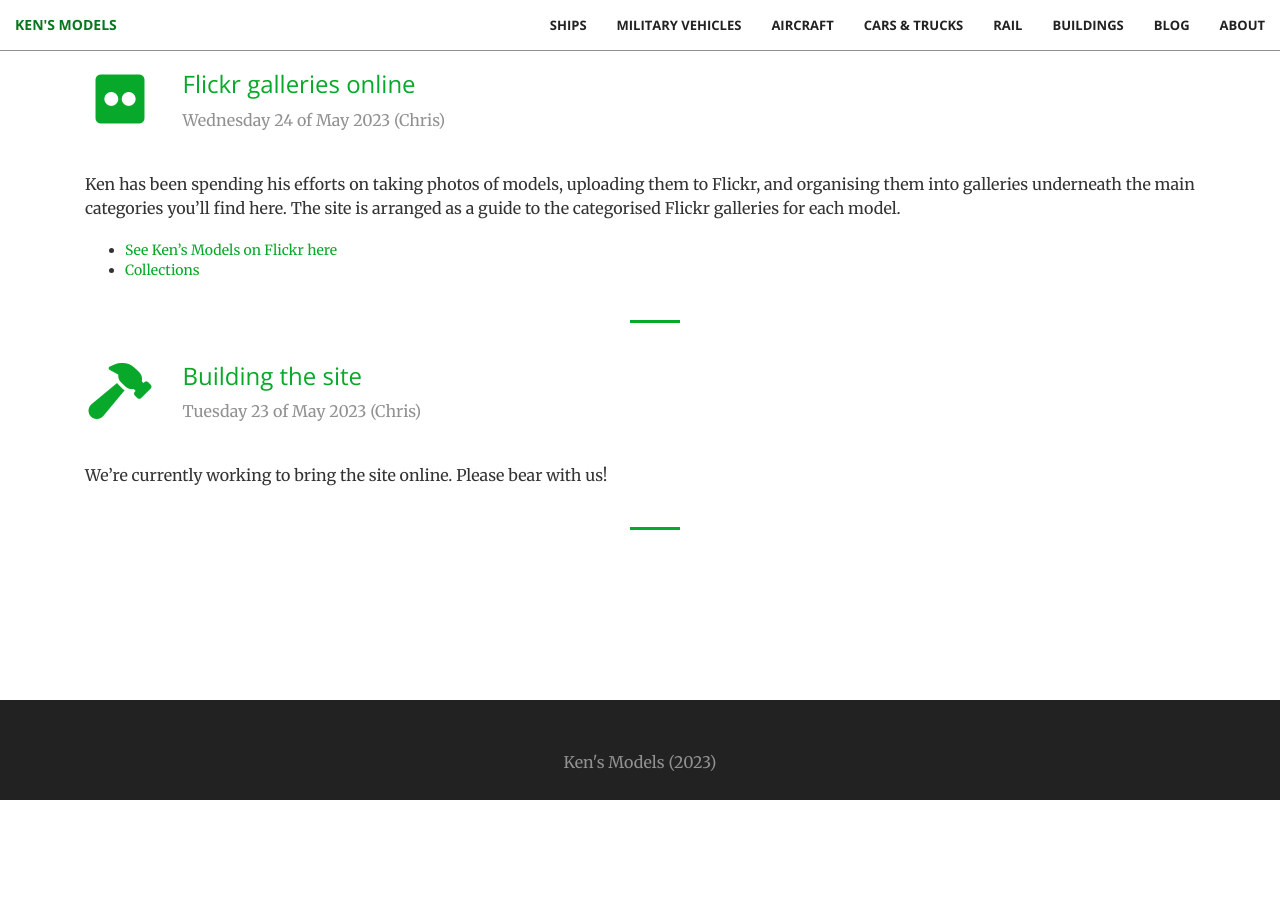
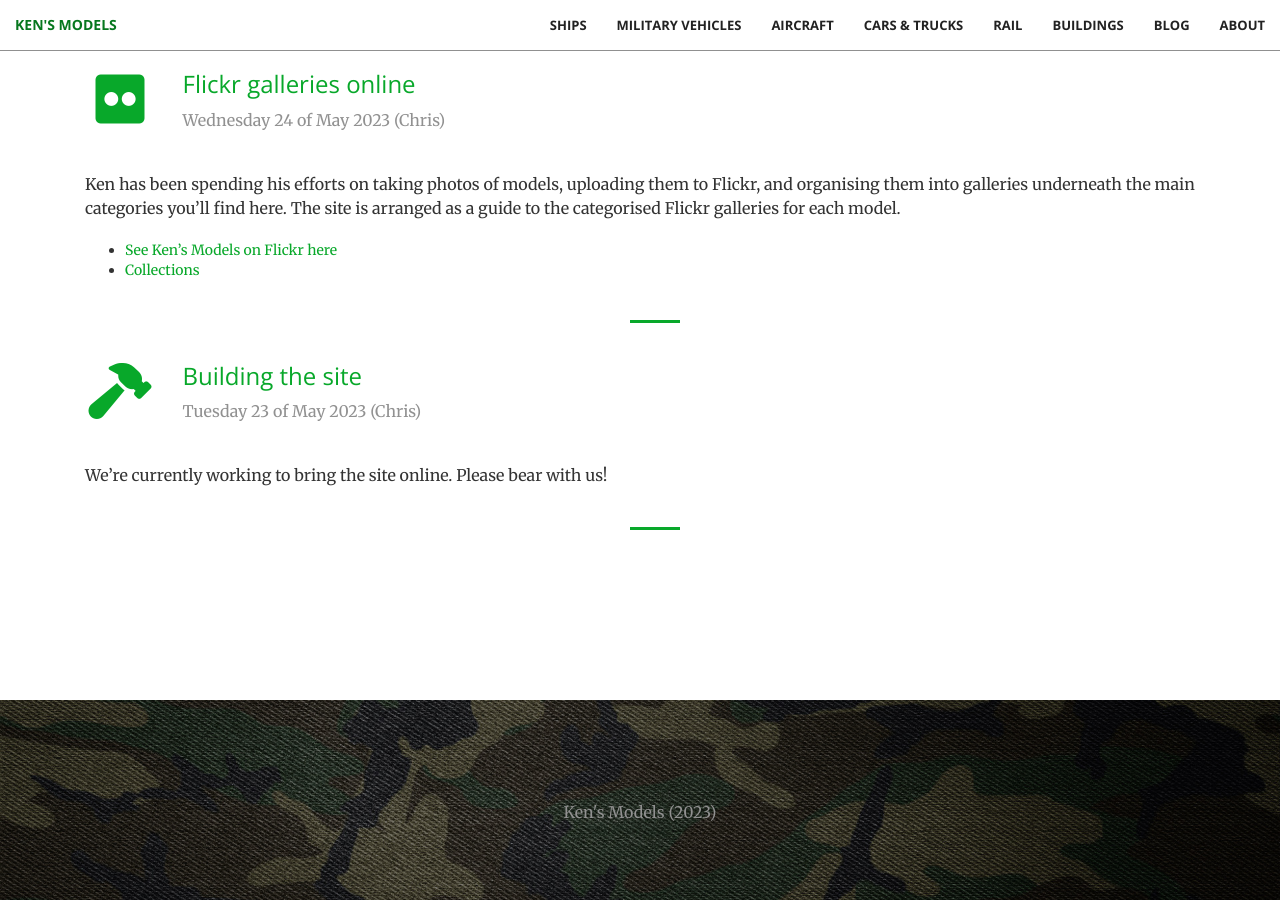
Before and after one commit to chrusty/kens-models.github.io, a Jekyll site: the page built from index.html, in a window 1280 px wide and 900 px high, scrolled down 2280 px. Built offline with Jekyll 4.4.1, drawn with Linux system fonts in a browser that asks for light colours; nearby versions of some CDN libraries; library files that are not in the unit come from our copies; before the commit the page ends 3080 px from its top, so only the background shows below that.

Commit message:
Using background image for footer

```diff
--- a/_includes/footer.html
+++ b/_includes/footer.html
@@ -1,5 +1,5 @@
-<aside class="bg-dark">
+<section style="background: url({{ site.dark_background_image }}) no-repeat center; background-size: cover;">
     <div class="col-lg-12 text-center">
         <p class="text-muted">Ken's Models (2023)</p>
     </div>
-</aside>
+</section>
```
